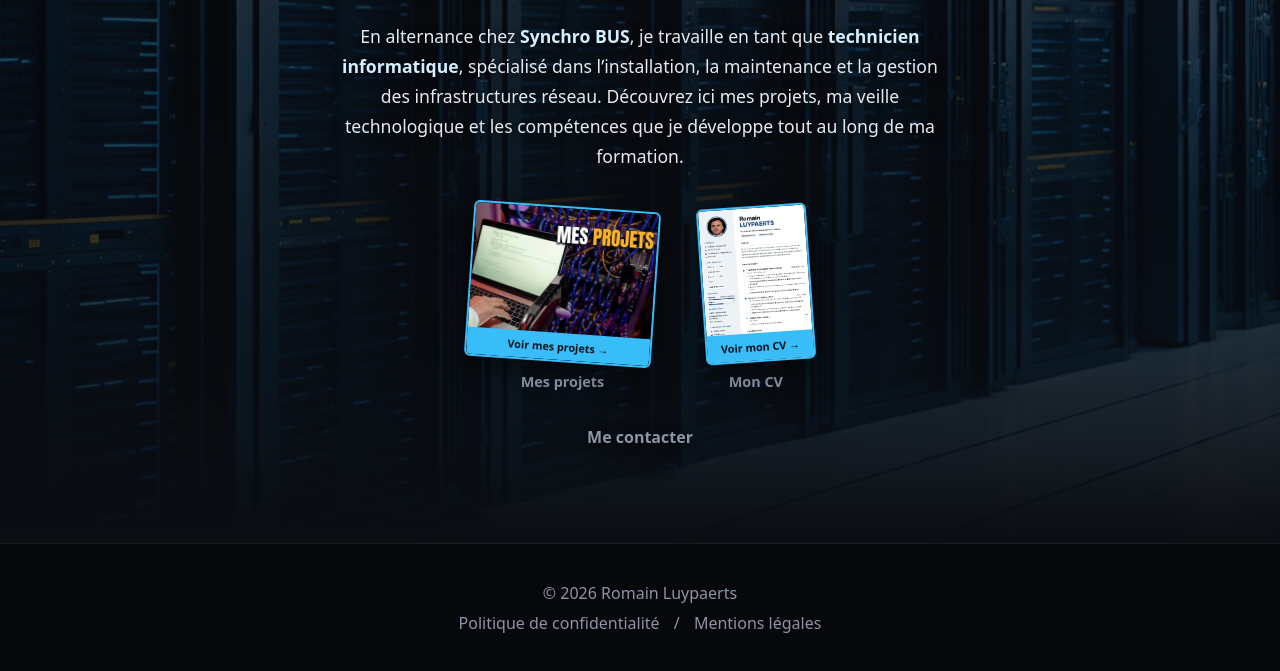
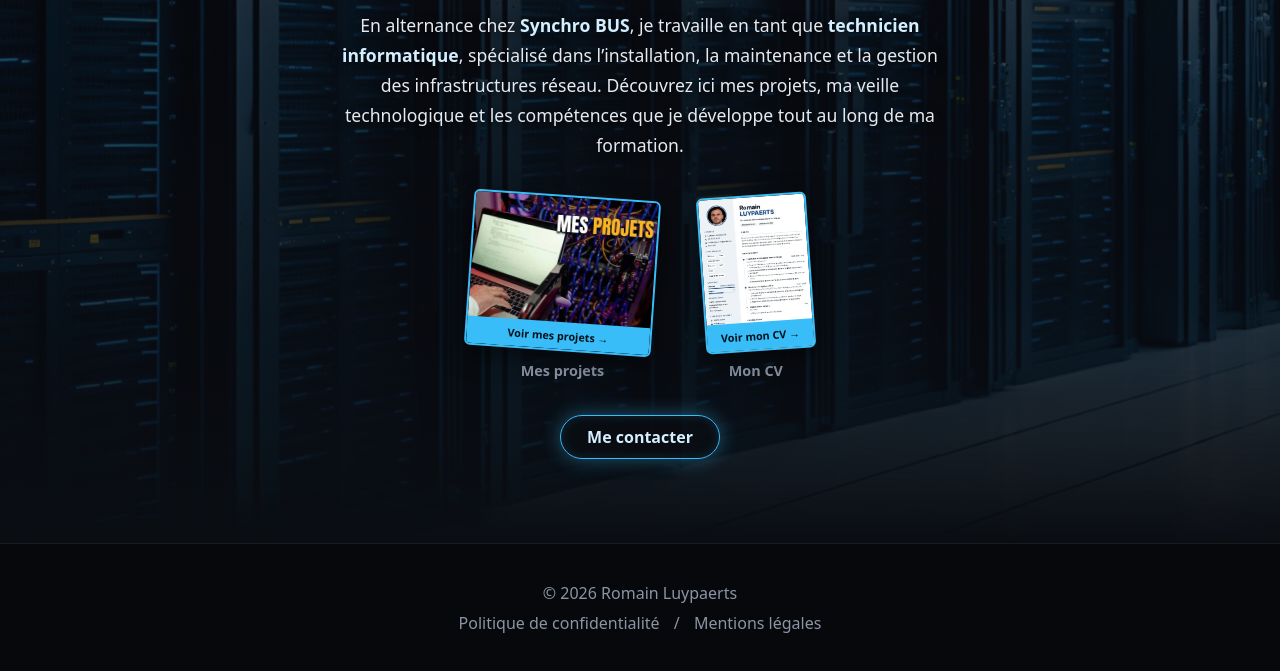
Before and after one commit to Romain-saa/romain-saa.github.io, a plain HTML site: page index.html in a window 1280 px wide. Shown: the part 257-928 px from the top of the page. Drawn offline with Linux system fonts and the light colour scheme; a web font is replaced by a local one.

Commit message:
Accueil : halo bleu sur le bouton "Me contacter"
Co-Authored-By: Claude Opus 5.5 <noreply@anthropic.com>
Claude-Session: https://claude.ai/code/session_01TYySb9tFdddS1kfX6hfxGk

```diff
--- a/index.html
+++ b/index.html
@@ -366,22 +366,37 @@
     /* ===== PANNEAU DE CONTACT ===== */
     .contact { position: relative; }
 
+    /* Bouton "Me contacter" avec halo bleu qui respire doucement */
     .contact-toggle {
-      padding: 0;
-      border: none;
-      background: none;
-      color: var(--text-muted);
+      padding: 10px 26px;
+      border: 1px solid var(--accent);
+      border-radius: 30px;
+      background-color: rgba(10, 13, 18, 0.6);
+      color: var(--accent-light);
       font-family: inherit;
       font-size: 1em;
       font-weight: 700;
       cursor: pointer;
-      text-shadow: 0 2px 12px rgba(0, 0, 0, 0.9);
-      transition: color 0.3s;
+      box-shadow: 0 0 18px var(--accent-glow), inset 0 0 10px rgba(56, 189, 248, 0.15);
+      backdrop-filter: blur(4px);
+      animation: halo 2.8s ease-in-out infinite;
+      transition: background-color 0.3s, color 0.3s, transform 0.3s;
     }
 
     .contact-toggle:hover,
     .contact-toggle:focus-visible,
-    .contact-toggle[aria-expanded="true"] { color: var(--accent); }
+    .contact-toggle[aria-expanded="true"] {
+      background-color: var(--accent);
+      color: var(--on-accent);
+      transform: translateY(-2px);
+      animation: none;
+      box-shadow: 0 0 30px rgba(56, 189, 248, 0.6);
+    }
+
+    @keyframes halo {
+      0%, 100% { box-shadow: 0 0 14px rgba(56, 189, 248, 0.3), inset 0 0 10px rgba(56, 189, 248, 0.12); }
+      50%      { box-shadow: 0 0 28px rgba(56, 189, 248, 0.6), inset 0 0 12px rgba(56, 189, 248, 0.2); }
+    }
 
     /* Le panneau s'ouvre au-dessus du lien */
     .contact-panel {
```
